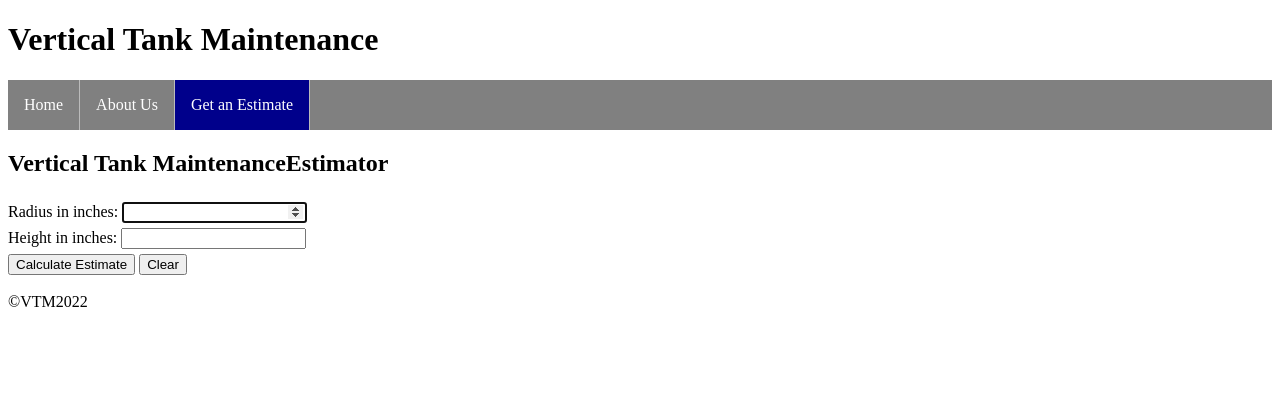
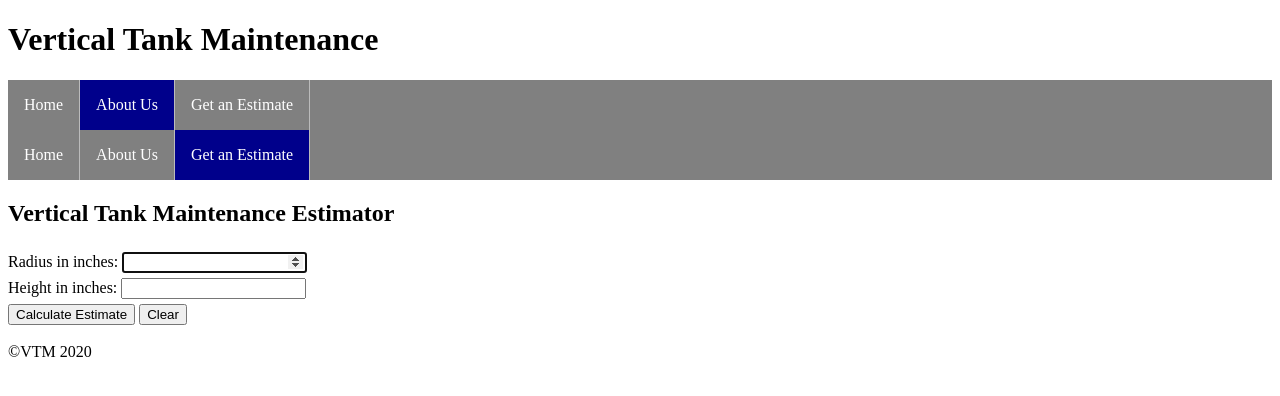
Before and after one commit to cgwertzberger/vtm_site, a Flask app: page /estimate in a window 1280 px wide. Shown: the top 396 px of the page. Run offline with Flask 2, Linux system fonts and the light colour scheme.

Commit message:
Updated Base templated and tried to calculate in app.py

```diff
--- a/app.py
+++ b/app.py
@@ -1,38 +1,44 @@
-from __future__ import with_statement
-from functools import singledispatch
-from unicodedata import numeric
-from flask import Flask
-from flask import render_template, redirect, request, url_for
+from flask import Flask, request, render_template, redirect, url_for
 
 app = Flask(__name__)
 
-friend_list = [{"name": "Chase Wertzberger" } ]
-
 @app.route('/')
 def index():
-    return render_template('index.html', pageTitle='Vertical Tank Maintenance')
+    return render_template('index.html')
 
 @app.route('/about')
 def about():
-    return render_template('about.html', pageTitle='About Us')
+    return render_template('about.html')
 
-@app.route('/estimate', methods=['GET', 'POST'])
+@app.route('/estimate')
 def estimate():
-    if request.method == 'POST':
-        form = request.form
-        radius = float(form['radius'])
-        height = float(form['height'])
-        pi = 3.14
-        top = pi * radius**2
-        sides = 2 * (pi * (radius * height))
-        area = top + sides
-        sqft = area / 144
-        material = sqft * 25
-        labor = sqft * 15
-        estimate = "${:,.2f}".format((round(material + labor, 2)))
-        return render_template('estimate.html', quote=estimate)
-    return render_template('estimate.html', pageTitle="Get an Estimate")
+    return render_template('estimate.html')
 
+@app.route('/math', methods=['POST'])
+def math():
+        if request.method == 'POST':
+            form = request.form
+            radius = int(form['radius'])
+            height = int(form['height'])
+            pi = float(3.14)
+            print(radius)
+            print(height)
+            Top_Area = pi*(radius)**2
+            print(Top_Area)
+            Side_Area = 2*(pi*(radius*height))
+            print(Side_Area)
+            Total_Area = Top_Area+Side_Area
+            print(Total_Area)
+            Total_AreaSQF = Total_Area/144
+            print(Total_AreaSQF)
+            Material_Cost = Total_AreaSQF*25
+            print(Material_Cost)
+            Labor_Cost = Total_AreaSQF*15
+            print(Labor_Cost)
+            Total_Cost = Material_Cost + Labor_Cost
+            print(Total_Cost)
+            return render_template('estimate.html')
+        return render_template('estimate.html')
 
 if __name__ == '__main__':
     app.run(debug=True)
--- a/templates/base.html
+++ b/templates/base.html
@@ -1,19 +1,27 @@
 <!DOCTYPE html>
 <html lang="en">
+<head>
+    <meta charset="UTF-8">
+    <meta name="viewport" content="width=device-width, initial-scale=1.0">
+    <title>{% block title %} {% endblock%}</title>
+    <link rel="stylesheet" href="../static/css/stylesheet.css">
+</head>
+<body>
+    <div>
+        <h1>Vertical Tank Maintenance</h1>
+        <nav>
+            <ul>
+                <li><a href="index.html">Home</a></li>
+                <li><a class="active" href="about.html">About Us</a></li>
+                <li><a href="estimate.html">Get an Estimate</a></li>
+            </ul>
+        </nav>
 
-<head>
-  <meta charset="utf-8">
-  <title>{{ pageTitle }}</title>
-  <link rel="stylesheet" type="text/css" href="{{ url_for('static', filename='static/css/stylesheet.css') }}">
-</head>
+        {% block body %}
 
-<body>
-<h1>Vertical Tank Maintenance</h1>
-  {% block body %}
+        {% endblock %}
 
-  {% endblock %}
-
+    </div>
+    <footer>&copy;VTM 2020</footer>
 </body>
-
-<footer> &copy;VTM2022</footer>
 </html>
--- a/templates/estimate.html
+++ b/templates/estimate.html
@@ -14,8 +14,8 @@
     </ul>
   </nav>
 
-<h2> Vertical Tank MaintenanceEstimator </h2>
-<form action="/estimate.html" method="POST">
+<h2> Vertical Tank Maintenance Estimator </h2>
+<form action="/math" method="POST">
     <label for="radius"> Radius in inches:</label>
     <input type="number" id="radius" name="radius" autofocus required />
     <br />
@@ -26,7 +26,7 @@
     <input type="reset" value="Clear">
 </form>
 <br />
-{% if quote %}
- The estimate for painting is {{quote}}.
+{% if Total_Cost %}
+ The estimate for painting is {{Total_Cost}}.
 {% endif %}
 {% endblock %}
```
Lines whose indentation alone changed are shown as unchanged.
